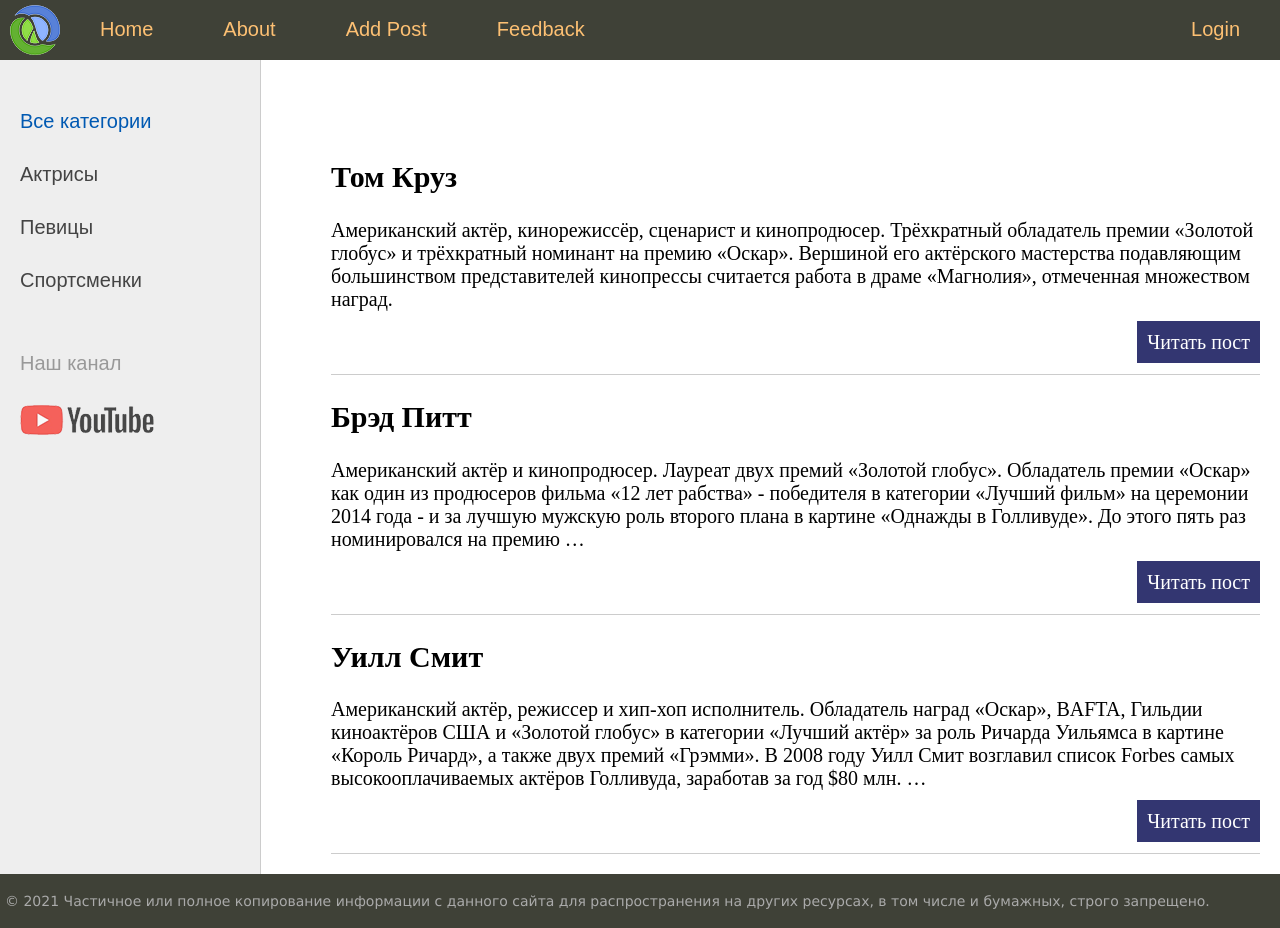
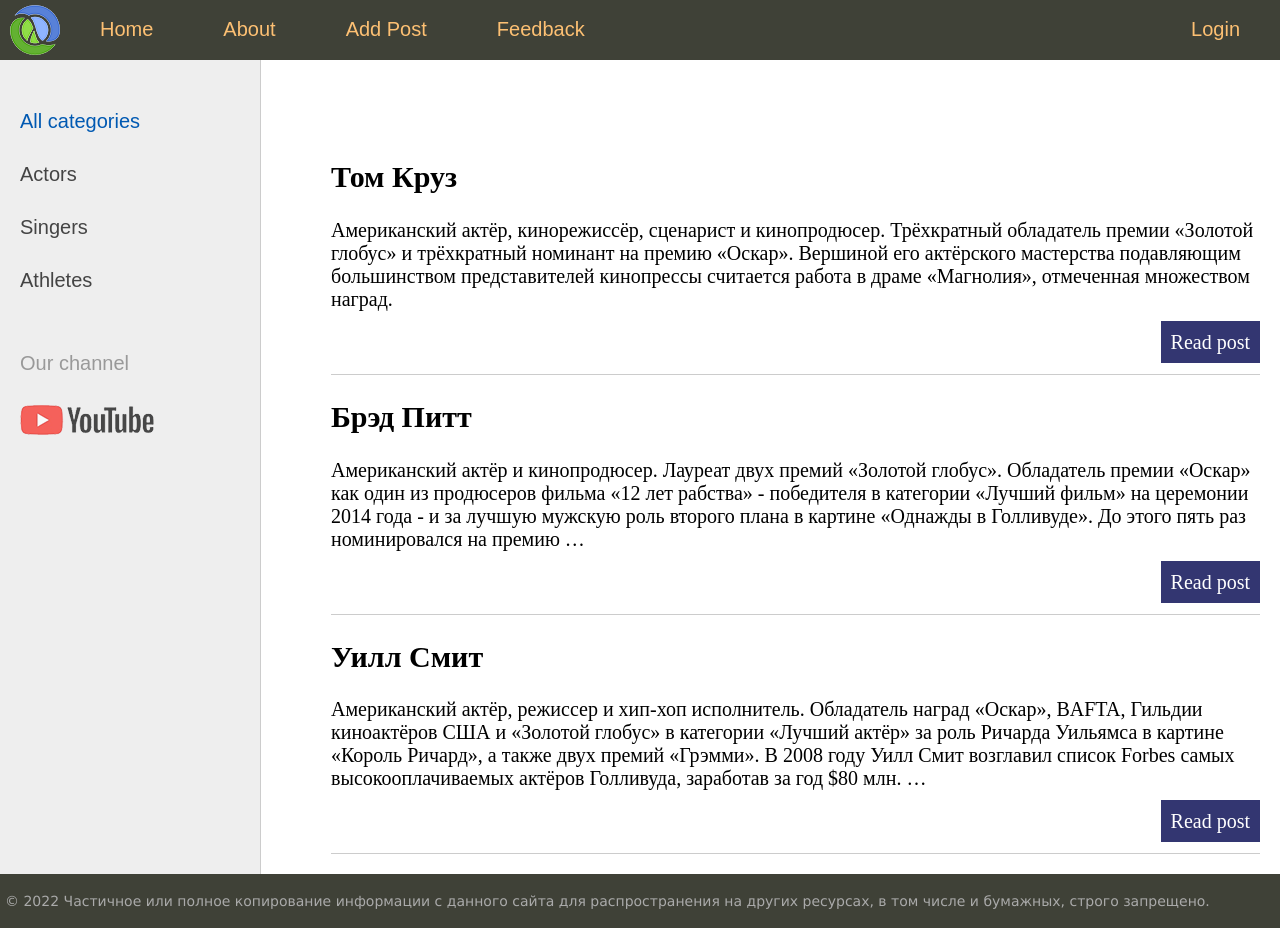
Before and after one commit to jakha921/Blog, a Django app: page / in a window 1280 px wide. Run offline with Django 4.2, Linux system fonts and the light colour scheme; data comes from the database, SQL or seed files in the repository.

Commit message:
Edit text

```diff
--- a/templates/blog/base.html
+++ b/templates/blog/base.html
@@ -34,12 +34,12 @@
 <!-- Sidebar слева -->
 	<td valign="top" class="left-chapters">
 	<ul id="leftchapters">
-		<li class="selected">Все категории</li>
-		<li><a href="#">Актрисы</a></li>
-		<li><a href="#">Певицы</a></li>
-		<li><a href="#">Спортсменки</a></li>
+		<li class="selected">All categories</li>
+		<li><a href="#">Actors</a></li>
+		<li><a href="#">Singers</a></li>
+		<li><a href="#">Athletes</a></li>
 		<li class="share">
-		<p>Наш канал</p>
+		<p>Our channel</p>
 		<a class="share-yt" href="https://www.youtube.com/channel/UCb_l6jPbxTAM6_BUDcJKAnw" target="_blank" rel="nofollow"></a>
 		</li>
 	</ul>
@@ -62,7 +62,7 @@
 <!-- Footer -->
 <tr><td valign=top>
 	<div id="footer">
-		<p>&copy; 2021 Частичное или полное копирование информации с данного сайта для распространения на других ресурсах, в том числе и бумажных, строго запрещено.</p>
+		<p>&copy; 2022 Частичное или полное копирование информации с данного сайта для распространения на других ресурсах, в том числе и бумажных, строго запрещено.</p>
 	</div>
 </td></tr></table>
 <!-- Конец footer'а и страницы -->
--- a/templates/blog/index.html
+++ b/templates/blog/index.html
@@ -9,7 +9,7 @@
 	{{p.content|truncatewords:50}}
 	{% endautoescape %}
 			<div class="clear"></div>
-			<p class="link-read-post"><a href="#">Читать пост</a></p>
+			<p class="link-read-post"><a href="#">Read post</a></p>
 			</li>
 	{% endfor %}
 </ul>
```
